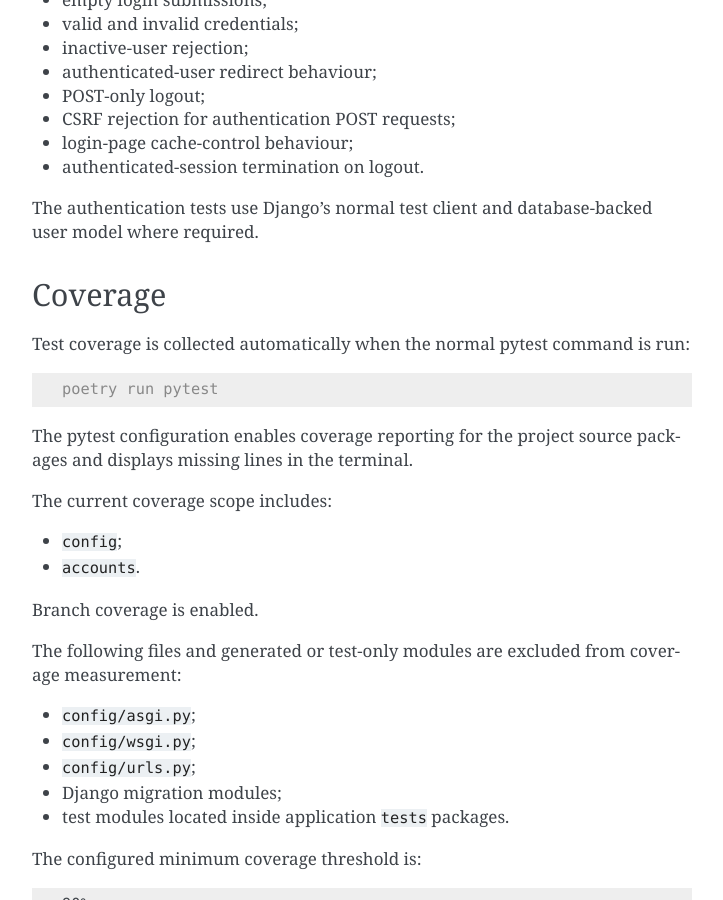
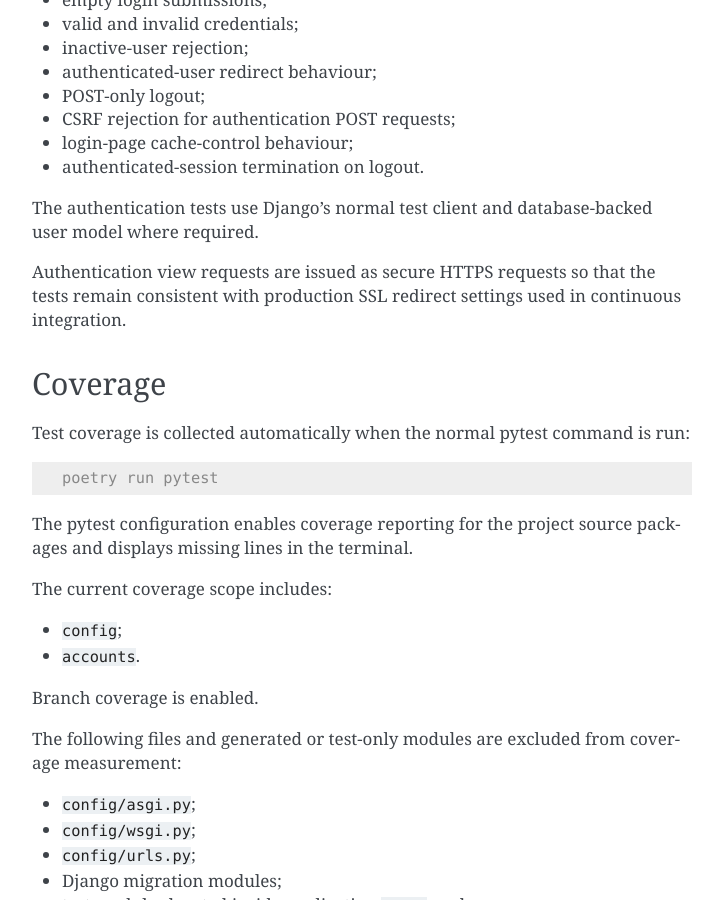
Before and after one commit to alex-nuclearboy/vocabio, a Sphinx documentation site: the page built from docs/source/development/testing.rst, in a window 1280 px wide and 900 px high, scrolled down 2991 px. Shown: the whole window, without its empty margins (388-1111 px from the left). Built offline with Sphinx 7.4.7, drawn with Linux system fonts in a browser that asks for light colours.

Commit message:
test(accounts): run authentication view tests over HTTPS
Align authentication view tests with the production SSL redirect policy.

- issue login and logout test requests over HTTPS
- preserve CSRF, redirect, session and cache-control checks
- prevent SSL redirects from bypassing authentication views in CI
- document secure authentication test requests

```diff
--- a/docs/source/development/testing.rst
+++ b/docs/source/development/testing.rst
@@ -162,6 +162,10 @@ namespaced Django route names.
 The authentication tests use Django's normal test client and database-backed
 user model where required.
 
+Authentication view requests are issued as secure HTTPS requests so that
+the tests remain consistent with production SSL redirect settings used in
+continuous integration.
+
 Coverage
 --------
 
```
Also changed, not shown: 1 other file.
